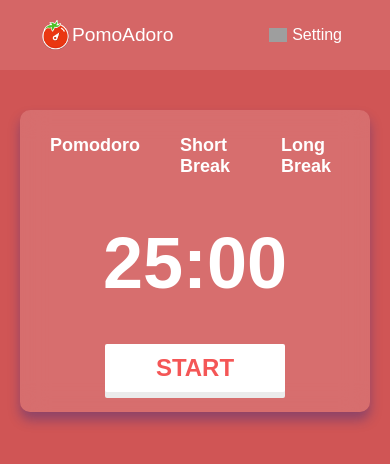
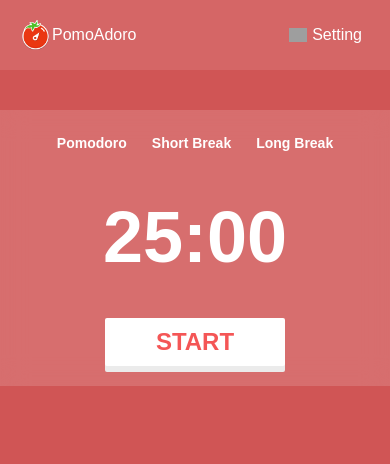
Before and after one commit to ThyagoFontenele/Pomodoro-Web, a React (Create React App) app: page / in a window 390 px wide. Shown: the top 464 px of the page. Built offline with nearby package versions, Linux system fonts and the light colour scheme; grey boxes are pictures that could not be loaded.

Commit message:
responsivo e span de alert adicionado no modal

```diff
--- a/src/components/Display/index.jsx
+++ b/src/components/Display/index.jsx
@@ -33,12 +33,10 @@ export function Display(){
           audioAlarme.current.play();
           setToggleStart(false);
           if(type === 1 && countPomodoro < 4){
-            alert('Decanse.');
             setCountPomodoro(state => state + 1);
             setType(2);
           }
           else if(type === 1 && countPomodoro === 4){
-            alert('Decanse.');
             setCountPomodoro(1);
             setType(3);
           }
--- a/src/components/Display/style.js
+++ b/src/components/Display/style.js
@@ -97,6 +97,16 @@ export const Container = styled.div`
         }
     }
 
-    @media (max-width: 430px) {
+    @media (max-width: 470px) {
+        box-shadow: none;
+        width: 100%;
+        border-radius: 0;
+        padding: 20px 0;
+        ul{
+            gap: 5px;
+            li{
+                font-size: 14px;
+            }
+        }
     }
 `;
--- a/src/components/Header/style.js
+++ b/src/components/Header/style.js
@@ -50,8 +50,16 @@ export const Container = styled.header`
                     background-color: rgba(255,255,255, 0.3);
                 }
             }
-    }
+        }
     }
 
+    @media (max-width: 470px){
+        div{
+            padding: 0 20px;
+            p{
+                font-size: 16px;
+            }
+        }
+    }
 
 `;
--- a/src/components/ModalSettings/index.jsx
+++ b/src/components/ModalSettings/index.jsx
@@ -1,5 +1,5 @@
 import Modal from "react-modal";
-import {useContext} from 'react';
+import {useContext, useState} from 'react';
 import { ModalContext } from "../../Context/ModalContext";
 import { Container } from "./styled";
 import { GlobalContext } from "../../Context/GlobalContext";
@@ -10,16 +10,17 @@ export function ModalSettings(){
     const {breakMinutes, setBreakMinutes} = useContext(GlobalContext);
     const {longBreakMinutes, setLongBreakMinutes} = useContext(GlobalContext);
 
-
+    const [alertStatus, setAlertStatus] = useState('');
     function setMinutes(value, callback){
         if(value > 60){
-            alert('O valor não pode ser maior que 60.');
+            setAlertStatus('O valor não pode ser maior que 60.');
         }
         else if(value < 0){
-            alert('O valor não pode ser menor que 0.');
+            setAlertStatus('O valor não pode ser menor que 0.');
         }
         else{
             callback(value);
+            setAlertStatus('');
         }
     }
 
@@ -32,6 +33,7 @@ export function ModalSettings(){
         >
             <Container>
                 <h1>TIMER SETTING</h1>
+
                 <div>
                     <h2>Time (minutes)</h2>
                     <ul>
@@ -49,7 +51,7 @@ export function ModalSettings(){
                         </li>
                     </ul>
                 </div>
-
+                <span>{alertStatus}</span>
             </Container>
         </Modal>
     )
--- a/src/components/ModalSettings/styled.js
+++ b/src/components/ModalSettings/styled.js
@@ -1,6 +1,9 @@
 import styled from 'styled-components';
 
 export const Container = styled.div`
+    display: flex;
+    flex-direction: column;
+    gap: 10px;
     h1{
         font-size: 16px;
         color: #a4a4a4;
@@ -17,20 +20,41 @@ export const Container = styled.div`
     }
     ul{
         display: flex;
+        gap: 10px;
         li{
             label{
-                font-family: arial, Helvetica, sans-serif;
+                font-family: Arial, Helvetica, sans-serif;
                 font-size: 15px;
                 font-weight: 600;
                 color: #a4a4a4;
             }
             input{
-                width: 90px;
-                height: 40px;
+                width: 85px;
+                padding: 10px 0px;
+                font-family: Arial, Helvetica, sans-serif;
                 font-size: 18px;
                 text-align: center;
             }
         }
     }
    }
+   span{
+       color: red;
+       font-family: Arial, Helvetica, sans-serif;
+    }
+   @media (max-width: 470px) {
+       div{
+            ul{
+                li{
+                    label{
+                        font-size: 14px;
+                    }
+                    input{
+                        width: 85px;
+                        font-size: 16px;
+                    }
+                }
+            }
+       }
+    }
 `;
--- a/src/styles/global.js
+++ b/src/styles/global.js
@@ -34,6 +34,7 @@ export const GlobalStyle = createGlobalStyle`
         padding: 2rem 1rem;
         position: relative;
         border-radius: 5px;
+        margin: 0 10px;
         outline: none;
     }
     .react-modal-overlay{
```
